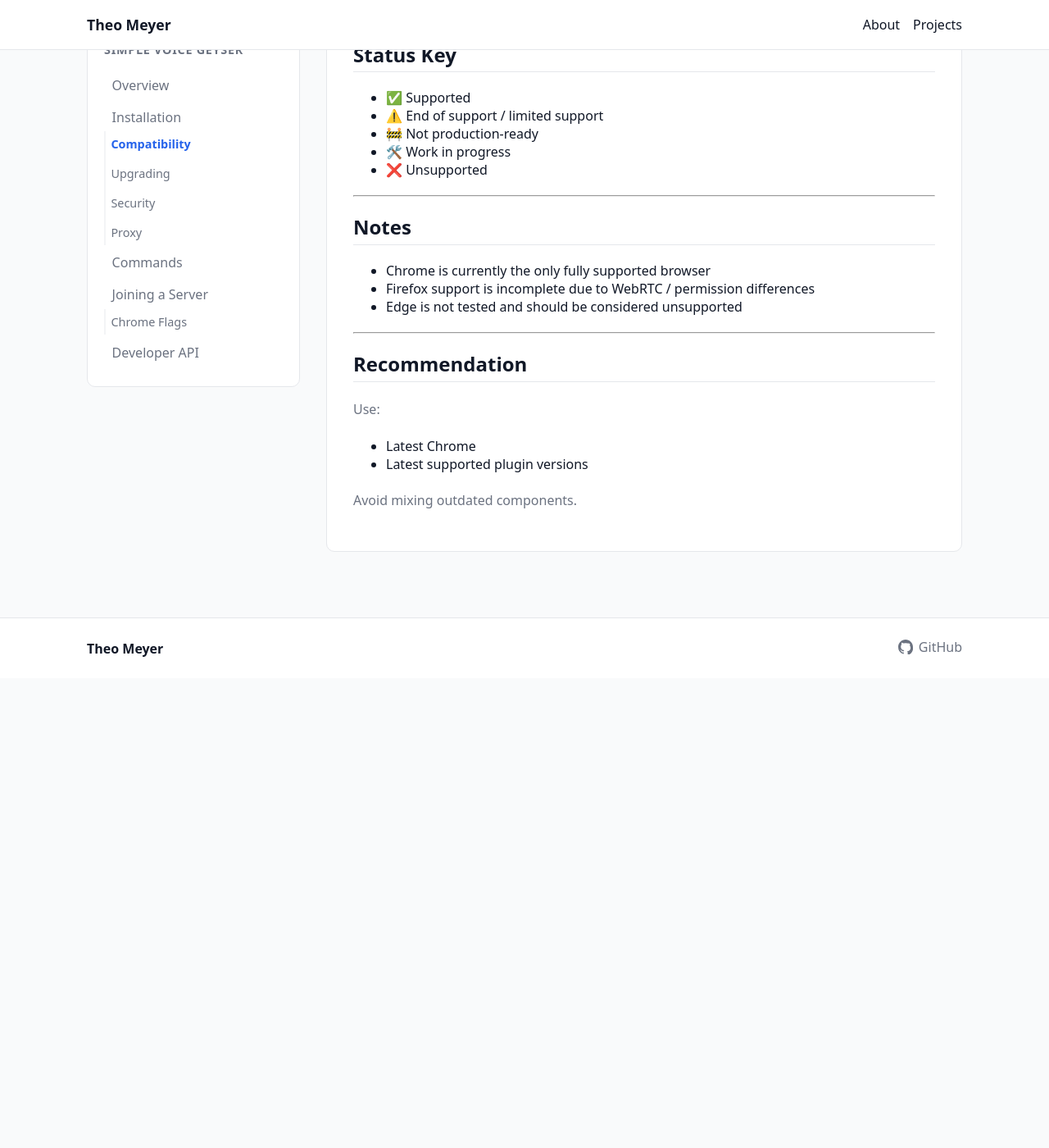
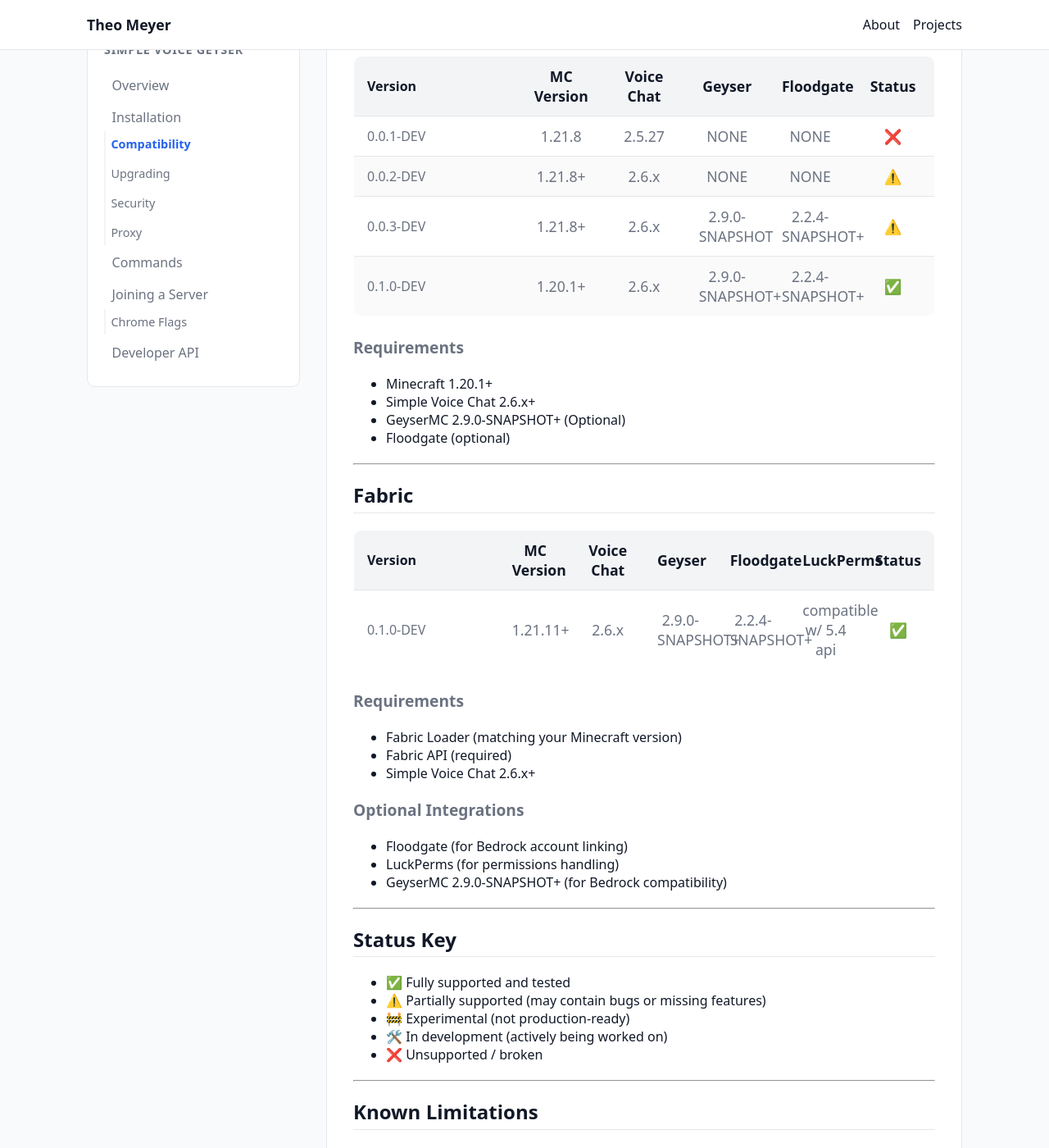
Before and after one commit to TheodoreMeyer/TheodoreMeyer.github.io, a Jekyll site: the page built from projects/SimpleVoiceGeyser/install/compatibility.markdown, in a window 1280 px wide and 1400 px high, scrolled down 931 px. Shown: the whole window at 82% size. Built offline with Jekyll 4.4.1, drawn with Linux system fonts in a browser that asks for light colours; before the commit the page ends 1758 px from its top, so only the background shows below that; some of the changed text lies outside the part shown.

Commit message:
Update SimpleVoice-Geyser wiki for 0.1.0-Dev release

````diff
--- a/projects/SimpleVoiceGeyser/index.markdown
+++ b/projects/SimpleVoiceGeyser/index.markdown
@@ -5,43 +5,80 @@
 sidebar: simplevoicegeyser
 ---
 
+---
+
+layout: projects
+title: Simple Voice Geyser
+permalink: /projects/simplevoicegeyser/
+sidebar: simplevoicegeyser
+--------------------------
+
 # Simple Voice Geyser
 
-Simple Voice Geyser is a Bukkit plugin that lets Bedrock players on Geyser servers use Simple Voice Chat, even though they can’t install client-side mods.
+Simple Voice Geyser is a cross-platform extension for Simple Voice Chat that allows Bedrock players on Geyser servers to participate in proximity voice chat — without requiring client-side mods.
 
-It’s made for servers that want both Java and Bedrock players to be able to use proximity voice chat with no extra setup for players.
+It supports both Java and Bedrock players, bridging the gap between platforms seamlessly.
 
 ## What it does
 
-- Allows Bedrock players to connect to Simple Voice Chat
-- Works alongside GeyserMC
-- No mods required for Bedrock players
-- Simple, lightweight, and easy to install
+* Enables Bedrock players to connect to Simple Voice Chat
+* Works alongside GeyserMC
+* No mods required for Bedrock players
+* Supports multiple server platforms
+* Lightweight and easy to install
+
+## Supported Platforms
+
+* Paper
+* Purpur
+* Spigot (untested, but should work)
+* Fabric
 
 ## Requirements
 
-- A Bukkit-based server (Paper, Spigot, etc.): 1.21.8 or later
-- GeyserMC 2.9.0-SNAPSHOT or later
-- Floodgate (optional)
-- Simple Voice Chat 2.6.0 or later
+### Common
+Required:
+* Simple Voice Chat 2.6.0 or later
 
-This plugin does not replace Simple Voice Chat — it just extends it to support Bedrock players.
+Optional:
+* GeyserMC 2.9.0-SNAPSHOT or later
+* Floodgate 2.2.4-SNAPSHOT or later
 
-## To join
-- In order to join, please run /svg pswd [passwords]
-  - See more at [Commands](https://theodoremeyer.github.io/projects/simplevoicegeyser/commands/).
-- Now join via Website link. See your server operator for the link.
-  - See more at [Joining](https://theodoremeyer.github.io/projects/simplevoicegeyser/join_svg/).
+### Bukkit-based servers (Paper, Purpur, Spigot)
+
+* Minecraft 1.21.8 or later
+
+### Fabric
+
+* Fabric Loader for Minecraft 1.21.11 or later
+* Latest version of Fabric API
+
+## To Join
+
+1. Run:
+
+   ```
+   /svg pswd <password>
+   ```
+
+   See more at [Commands](https://theodoremeyer.github.io/projects/simplevoicegeyser/commands/).
+
+2. Open the provided web link from your server operator.
+
+3. Connect and start talking.
+
+See more at [Joining](https://theodoremeyer.github.io/projects/simplevoicegeyser/join_svg/).
 
 ## Status
 
-This project is being developed and open to feedback, issues, and contributions.
-It is still in its Dev stage.
+This project is currently in active development and is considered **alpha**.
+Feedback, issues, and contributions are welcome.
 
 ## Download
-- [Releases](https://github.com/TheodoreMeyer/SimpleVoice-Geyser/releases)
-    -  See [Installation](installation/index.markdown) to learn how to install.
+
+* [Releases](https://github.com/TheodoreMeyer/SimpleVoice-Geyser/releases)
+  → See [Installation](installation/index.markdown) for setup instructions.
 
 ## Repository
 
-[SimpleVoice-Geyser](https://github.com/theodoremeyer/simplevoicegeyser)
+[SimpleVoice-Geyser](https://github.com/theodoremeyer/simplevoice-geyser)
--- a/projects/SimpleVoiceGeyser/install/compatibility.markdown
+++ b/projects/SimpleVoiceGeyser/install/compatibility.markdown
@@ -5,54 +5,103 @@
 sidebar: simplevoicegeyser
 ---
 
+---
+
+layout: projects
+title: Compatibility
+permalink: /projects/simplevoicegeyser/install/compatibility/
+sidebar: simplevoicegeyser
+--------------------------
+
+---
+
+layout: projects
+title: Compatibility
+permalink: /projects/simplevoicegeyser/install/compatibility/
+sidebar: simplevoicegeyser
+--------------------------
+
 # Compatibility
 
-This page outlines supported environments and known limitations.
+This page outlines supported environments, tested versions, and known limitations.
 
 ---
 
 ## Browser Compatibility
+
+Simple Voice Geyser uses a web-based client that relies on WebRTC. Browser support may vary depending on implementation differences.
 
 | Version   | Chrome | Firefox | Edge |
 |-----------|--------|---------|------|
 | 0.0.1-DEV | ✅      | ❌       | ❌    |
 | 0.0.2-DEV | ✅      | 🛠️     | ❌    |
 | 0.0.3-DEV | ✅      | 🚧      | ❌    |
+| 0.1.0-DEV | ✅      | ✅       | 🚧   |
 
 ---
 
-## Plugin Compatibility
+## Bukkit-based Servers (Paper / Purpur / Spigot)
 
-| Version   | Spigot  | Voice Chat | Geyser         | Status |
-|-----------|---------|------------|----------------|--------|
-| 0.0.1-DEV | 1.21.8  | 2.5.27     | 2.4.1-SNAPSHOT | ❌      |
-| 0.0.2-DEV | 1.21.8+ | 2.6.x      | 2.4.1-SNAPSHOT | ⚠️     |
-| 0.0.3-DEV | 1.21.8+ | 2.6.x      | 2.9.0-SNAPSHOT | ✅      |
+| Version   | MC Version | Voice Chat | Geyser          | Floodgate       | Status |
+|-----------|------------|------------|-----------------|-----------------|--------|
+| 0.0.1-DEV | 1.21.8     | 2.5.27     | NONE            | NONE            | ❌      |
+| 0.0.2-DEV | 1.21.8+    | 2.6.x      | NONE            | NONE            | ⚠️     |
+| 0.0.3-DEV | 1.21.8+    | 2.6.x      | 2.9.0-SNAPSHOT  | 2.2.4-SNAPSHOT+ | ⚠️     |
+| 0.1.0-DEV | 1.20.1+    | 2.6.x      | 2.9.0-SNAPSHOT+ | 2.2.4-SNAPSHOT+ | ✅      |
+
+### Requirements
+
+* Minecraft 1.20.1+
+* Simple Voice Chat 2.6.x+
+* GeyserMC 2.9.0-SNAPSHOT+ (Optional)
+* Floodgate (optional)
+
+---
+
+## Fabric
+
+| Version   | MC Version | Voice Chat | Geyser          | Floodgate       | LuckPerms             | Status |
+|-----------|------------|------------|-----------------|-----------------|-----------------------|--------|
+| 0.1.0-DEV | 1.21.11+   | 2.6.x      | 2.9.0-SNAPSHOT+ | 2.2.4-SNAPSHOT+ | compatible w/ 5.4 api | ✅      |
+
+### Requirements
+
+* Fabric Loader (matching your Minecraft version)
+* Fabric API (required)
+* Simple Voice Chat 2.6.x+
+
+### Optional Integrations
+
+* Floodgate (for Bedrock account linking)
+* LuckPerms (for permissions handling)
+* GeyserMC 2.9.0-SNAPSHOT+ (for Bedrock compatibility)
 
 ---
 
 ## Status Key
 
-- ✅ Supported
-- ⚠️ End of support / limited support
-- 🚧 Not production-ready
-- 🛠️ Work in progress
-- ❌ Unsupported
+* ✅ Fully supported and tested
+* ⚠️ Partially supported (may contain bugs or missing features)
+* 🚧 Experimental (not production-ready)
+* 🛠️ In development (actively being worked on)
+* ❌ Unsupported / broken
 
 ---
 
-## Notes
+## Known Limitations
 
-- Chrome is currently the only fully supported browser
-- Firefox support is incomplete due to WebRTC / permission differences
-- Edge is not tested and should be considered unsupported
+* Chrome is currently the only fully supported browser
+* Firefox support is incomplete due to WebRTC permission and audio handling differences
+* Edge is untested and should be considered unsupported
 
 ---
 
 ## Recommendation
 
-Use:
-- Latest Chrome
-- Latest supported plugin versions
+For the best experience, use:
 
-Avoid mixing outdated components.
+* Latest version of the Browser (preferably Chrome).
+* Matching versions from the tables above
+* Fully updated dependencies per platform
+
+Avoid mixing incompatible or outdated components, as this may result in connection failures or degraded audio quality.
````
Also changed, not shown: projects/SimpleVoiceGeyser/Commands.markdown (+66 -45 lines), projects/SimpleVoiceGeyser/dev-api.markdown (+9 -1 lines), projects/SimpleVoiceGeyser/install/index.markdown (+99 -24 lines).
